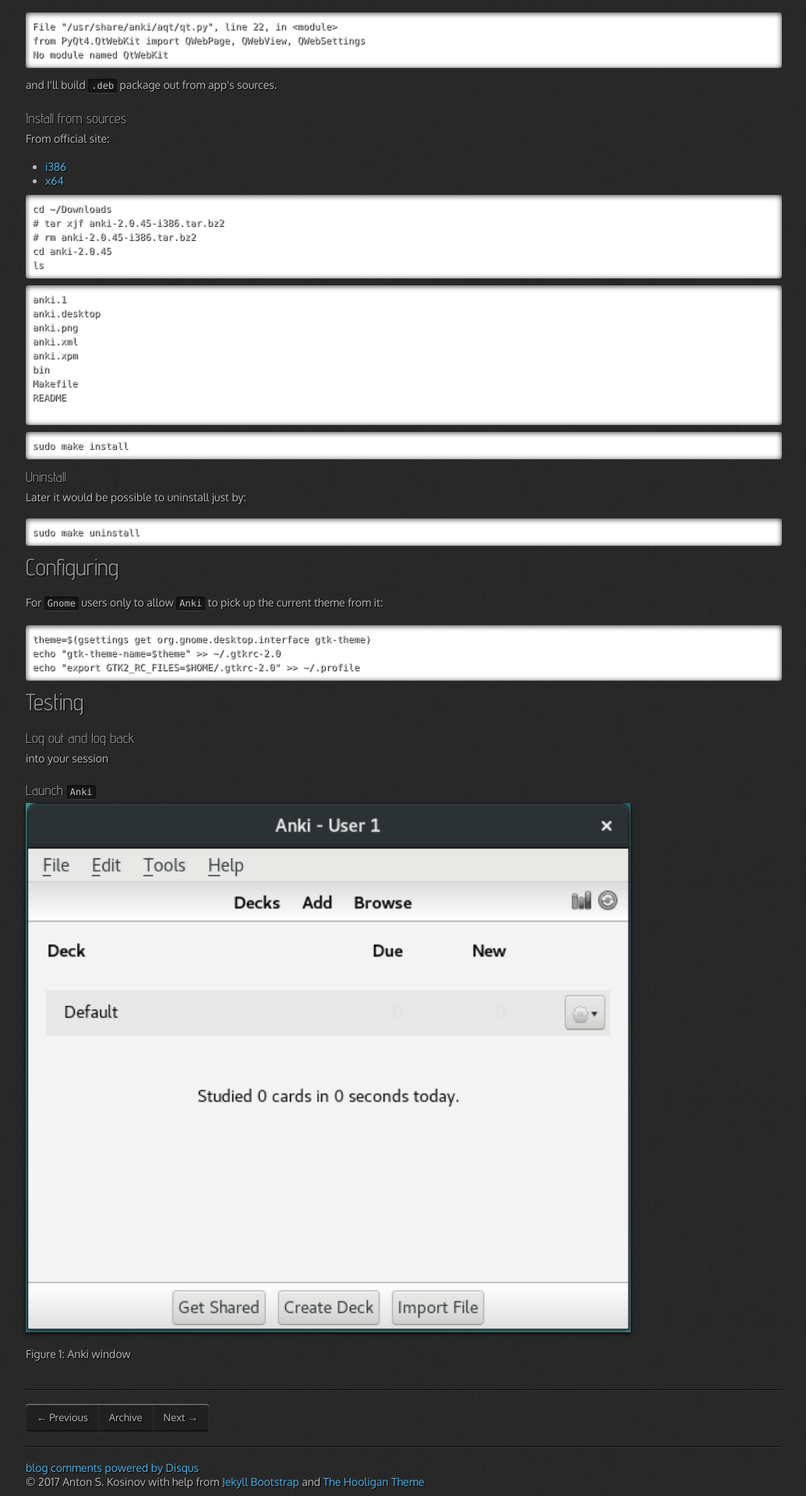
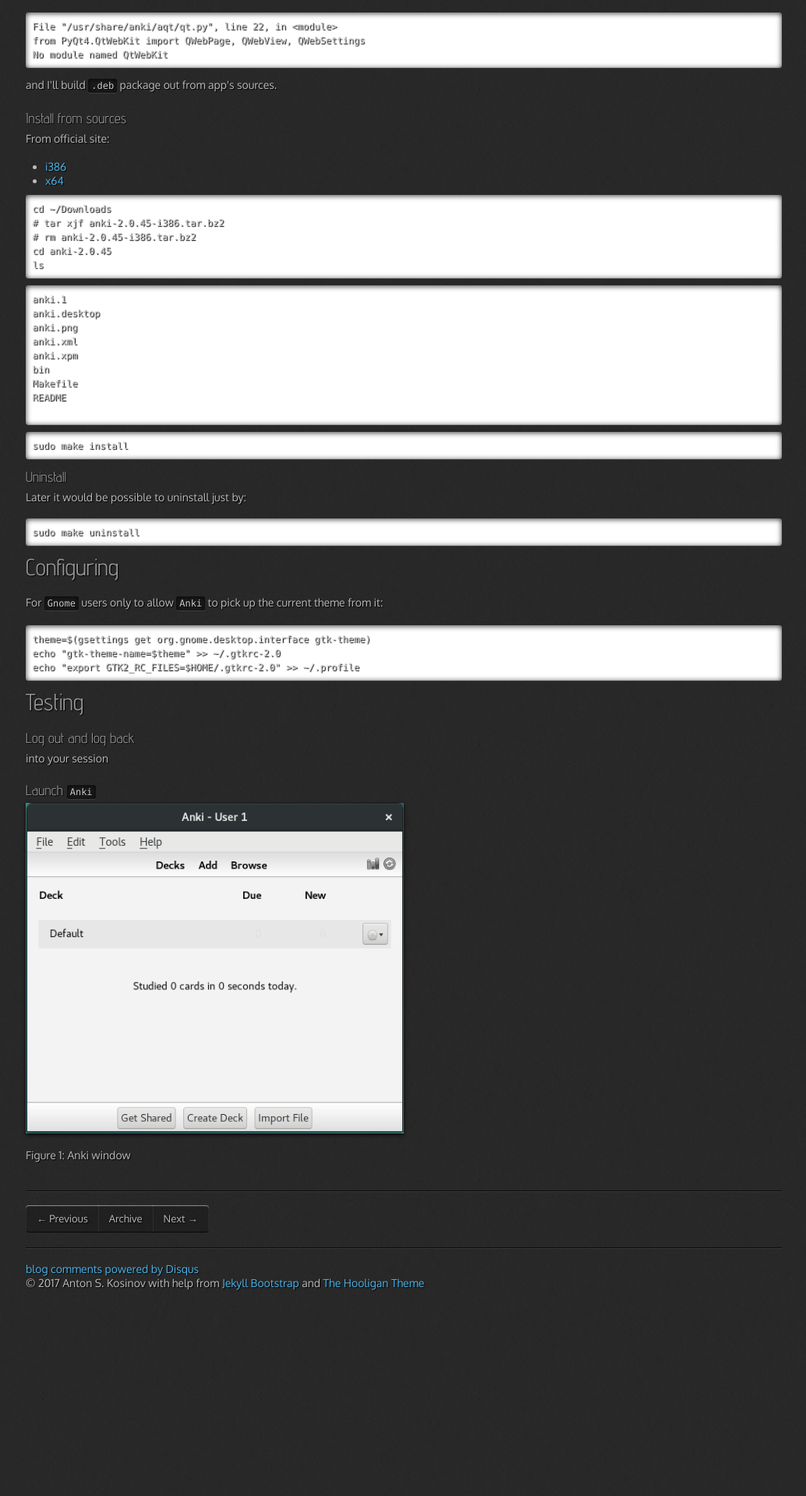
Before and after one commit to 0--key/0--key.github.io, a Jekyll site: the page built from _posts/2017-05-23-anki-intro.html, in a window 1280 px wide. Shown: the part 1188-3107 px from the top of the page at 78% size, without its empty margins (22-1056 px from the left). Built offline with Jekyll 4.4.1, drawn with Linux system fonts in a browser that asks for light colours; nearby versions of some CDN libraries; comment, search, counter and statistics services are not loaded; after the commit the page ends 2852 px from its top, so only the background shows below that.

Commit message:
Anki main window resize

```diff
--- a/_posts/2017-05-23-anki-intro.html
+++ b/_posts/2017-05-23-anki-intro.html
@@ -219,7 +219,7 @@
 <div class="outline-text-3" id="text-org9da5938">
 
 <div class="figure">
-<p><img src="http://0--key.github.io/assets/img/anki/main_window.png" alt="Looks pretty" width="80%" title="User-Friendly" align="center" />
+<p><img src="http://0--key.github.io/assets/img/anki/main_window.png" alt="Looks pretty" width="50%" title="User-Friendly" align="center" />
 </p>
 <p><span class="figure-number">Figure 1: </span>Anki window</p>
 </div>
```
